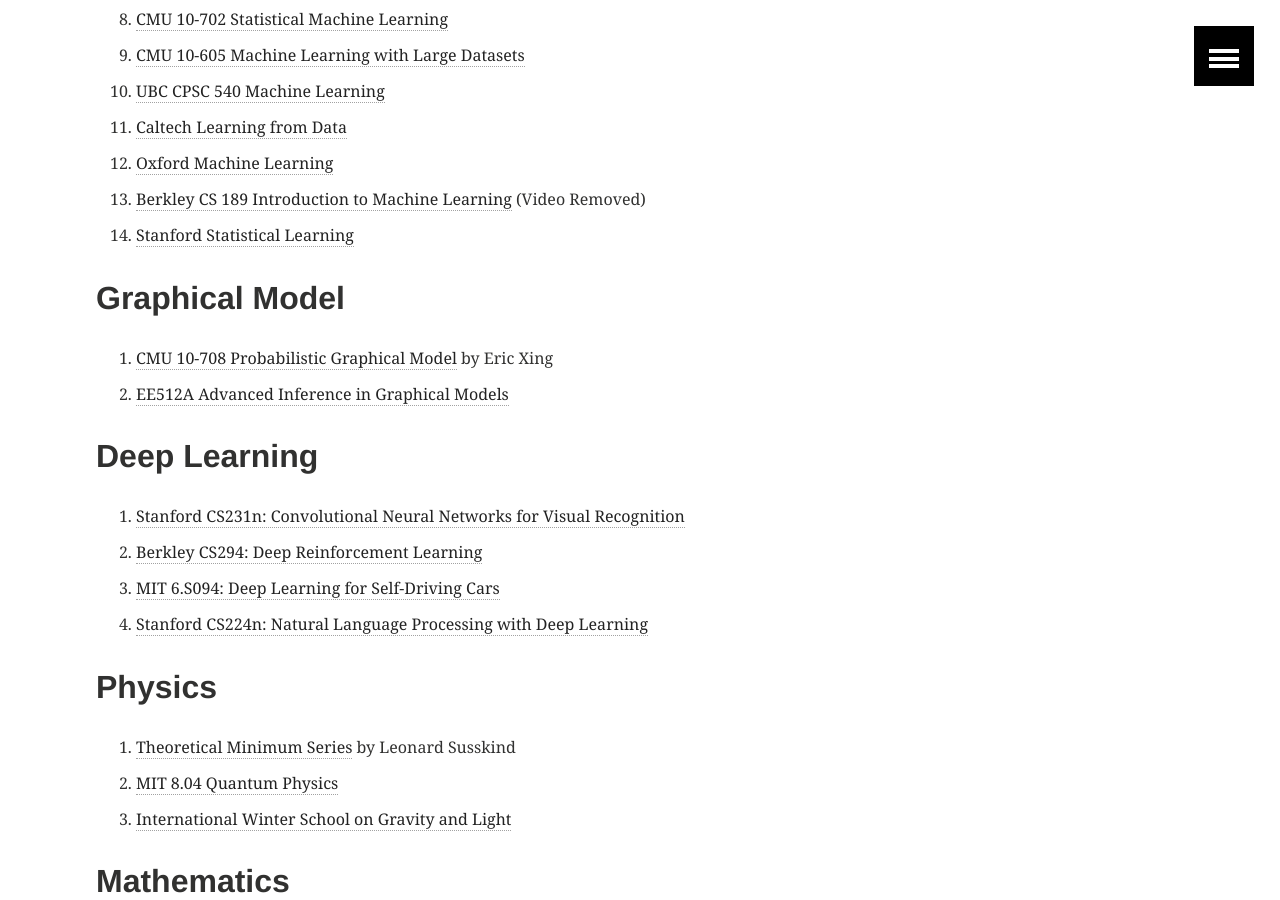
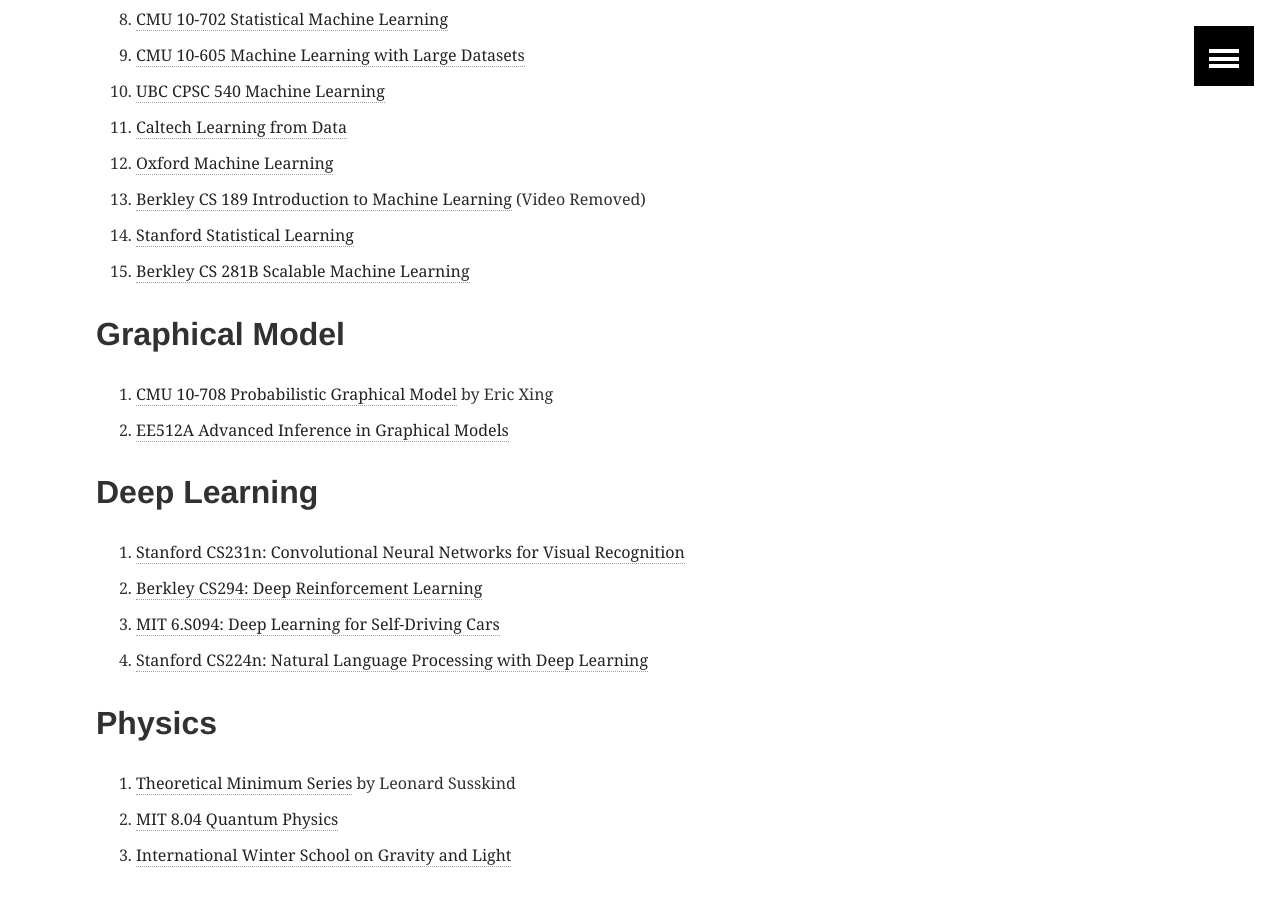
Before and after one commit to alex8937/alex8937.github.io, a Jekyll site: the page built from _posts/study/2017-04-15-Openware-Course-List.md, in a window 1280 px wide and 900 px high, scrolled down 1582 px. Built offline with Jekyll 4.4.1, drawn with Linux system fonts in a browser that asks for light colours; comment, search, counter and statistics services are not loaded.

Commit message:
Added berkley CS 281B

```diff
--- a/_posts/study/2017-04-15-Openware-Course-List.md
+++ b/_posts/study/2017-04-15-Openware-Course-List.md
@@ -39,6 +39,7 @@
 12. [Oxford Machine Learning](https://www.youtube.com/playlist?list=PLE6Wd9FR--EfW8dtjAuPoTuPcqmOV53Fu)
 13. [Berkley CS 189 Introduction to Machine Learning](https://people.eecs.berkeley.edu/~jrs/189s16/) (Video Removed)
 14. [Stanford Statistical Learning](https://www.r-bloggers.com/in-depth-introduction-to-machine-learning-in-15-hours-of-expert-videos/)
+15. [Berkley CS 281B Scalable Machine Learning](http://alex.smola.org/teaching/berkeley2012/statistics.html)
 
 ## Graphical Model
 1. [CMU 10-708 Probabilistic Graphical Model](https://www.youtube.com/channel/UCOzakpjRw6jySE1Fu6_ZWGg) by Eric Xing
```
